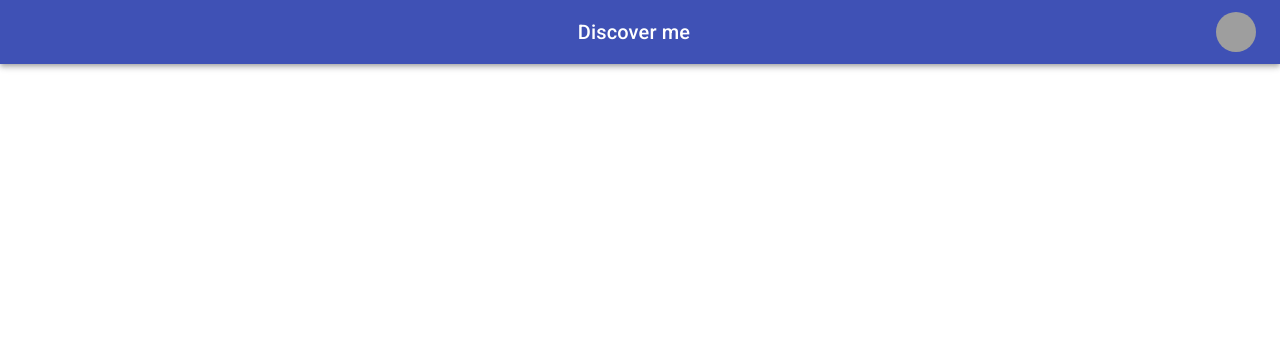
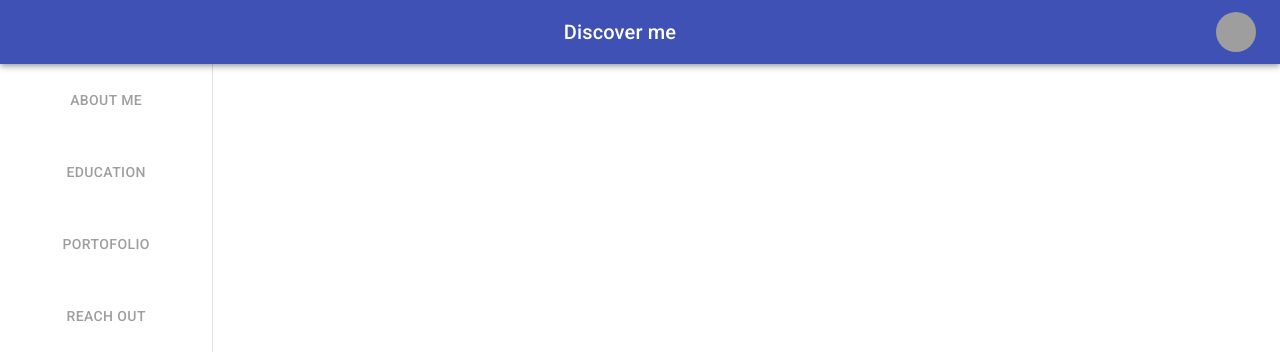
Before and after one commit to agnide4/react-portofolio, a React (Create React App) app: page / in a window 1280 px wide. Shown: the top 360 px of the page. Built offline with nearby package versions, Linux system fonts and the light colour scheme; grey boxes are pictures that could not be loaded.

Commit message:
Layout set

```diff
--- a/src/App.js
+++ b/src/App.js
@@ -1,12 +1,13 @@
 import React from 'react';
 import logo from './logo.svg';
 import './App.css';
-import Header from "./components/Header"
+
+import Layout from './pages/Layout';
 
 function App() {
   return (
     <div className="App">
-      <Header/>
+       <Layout />
     </div>
   );
 }
--- a/src/components/Header.js
+++ b/src/components/Header.js
@@ -7,6 +7,8 @@ import Hidden from '@material-ui/core/Hidden';
 import Button from '@material-ui/core/Button';
 import IconButton from '@material-ui/core/IconButton';
 import MenuIcon from '@material-ui/icons/Menu';
+import Menu from '@material-ui/core/Menu';
+import MenuItem from '@material-ui/core/MenuItem';
 import Avatar from '@material-ui/core/Avatar';
 
 
@@ -22,19 +24,44 @@ const useStyles = makeStyles((theme) => ({
   },
 }));
 
+
 export default function Header() {
+    const [anchorEl, setAnchorEl] = React.useState(null);
+
+    const handleClick = (event) => {
+    setAnchorEl(event.currentTarget);
+  };
+
+  const handleClose = () => {
+    setAnchorEl(null);
+  };
+
+
     const classes = useStyles();
 
     return (
     <div className={classes.root}>
       <AppBar position="static">
         <Toolbar>
-          <IconButton edge="start" className={classes.menuButton} color="inherit" aria-label="menu">
+
           <Hidden smUp>
-                <MenuIcon  />
+                <IconButton edge="start" className={classes.menuButton} color="inherit" aria-label="menu">
+                        <MenuIcon  aria-haspopup="true" onClick={handleClick}/>
+                        <Menu
+                            id="profile-Menu"
+                            anchorEl={anchorEl}
+                            keepMounted
+                            open={Boolean(anchorEl)}
+                            onClose={handleClose}
+                        >
+                        <MenuItem onClick={handleClose}>About Me</MenuItem>
+                        <MenuItem onClick={handleClose}>Education</MenuItem>
+                        <MenuItem onClick={handleClose}>Portofolio</MenuItem>
+                        </Menu>
+                </IconButton>
           </Hidden>
 
-          </IconButton>
+
           <Typography variant="h6" className={classes.title}>
             Discover me
           </Typography>
--- /dev/null
+++ b/src/components/Vtab.js
@@ -0,0 +1,72 @@
+import React from 'react'
+import { makeStyles } from '@material-ui/core/styles';
+import AppBar from '@material-ui/core/AppBar';
+import Toolbar from '@material-ui/core/Toolbar';
+import Typography from '@material-ui/core/Typography';
+import Hidden from '@material-ui/core/Hidden';
+import Button from '@material-ui/core/Button';
+import IconButton from '@material-ui/core/IconButton';
+import Tabs from '@material-ui/core/Tabs';
+import Tab from '@material-ui/core/Tab';
+
+
+const useStyles = makeStyles((theme) => ({
+        root: {
+          flexGrow: 1,
+          backgroundColor: theme.palette.background.paper,
+          display: 'flex',
+          height: 224,
+
+        },
+        tabs: {
+          borderRight: `1px solid ${theme.palette.divider}`,
+
+        },
+        tab: {
+          // position: "fixed",
+          // left: "100px"
+
+        }
+      }));
+
+export default function Vtab() {
+
+
+      const classes = useStyles();
+
+    return (
+        <div>
+            <Hidden xsDown>
+
+              <Tabs
+                        orientation="vertical"
+                        variant="scrollable"
+                        // value={value}
+                        // onChange={handleChange}
+                        className={classes.tabs}
+                      >
+                        <IconButton className={classes.tab}>
+                            <Tab label="About Me"  />
+                        </IconButton>
+                        <IconButton>
+                              <Tab label="Education" />
+                        </IconButton>
+                        <IconButton>
+                              <Tab label="Portofolio" />
+                        </IconButton>
+                        <IconButton>
+                              <Tab label="Reach out" />
+                        </IconButton>
+
+
+
+
+
+                </Tabs>
+
+            </Hidden>
+
+
+        </div>
+    )
+}
--- /dev/null
+++ b/src/pages/Layout.js
@@ -0,0 +1,32 @@
+import React from 'react'
+import { makeStyles } from '@material-ui/core/styles';
+import Paper from '@material-ui/core/Paper';
+import Grid from '@material-ui/core/Grid';
+import Header from '../components/Header';
+import Vtab from '../components/Vtab';
+
+
+const useStyles = makeStyles((theme) => ({
+    root: {
+      flexGrow: 1,
+    }
+  }));
+
+export default function Layout() {
+    const classes = useStyles();
+
+
+
+
+
+    return (
+        <div className={classes.root}>
+            <Grid container>
+                <Grid item xs={12}>
+                    <Header />
+                </Grid>
+                <Grid item sm={2}> <Vtab /> </Grid><Grid item xs={12} sm={9}></Grid>
+            </Grid>
+        </div>
+    )
+}
```
